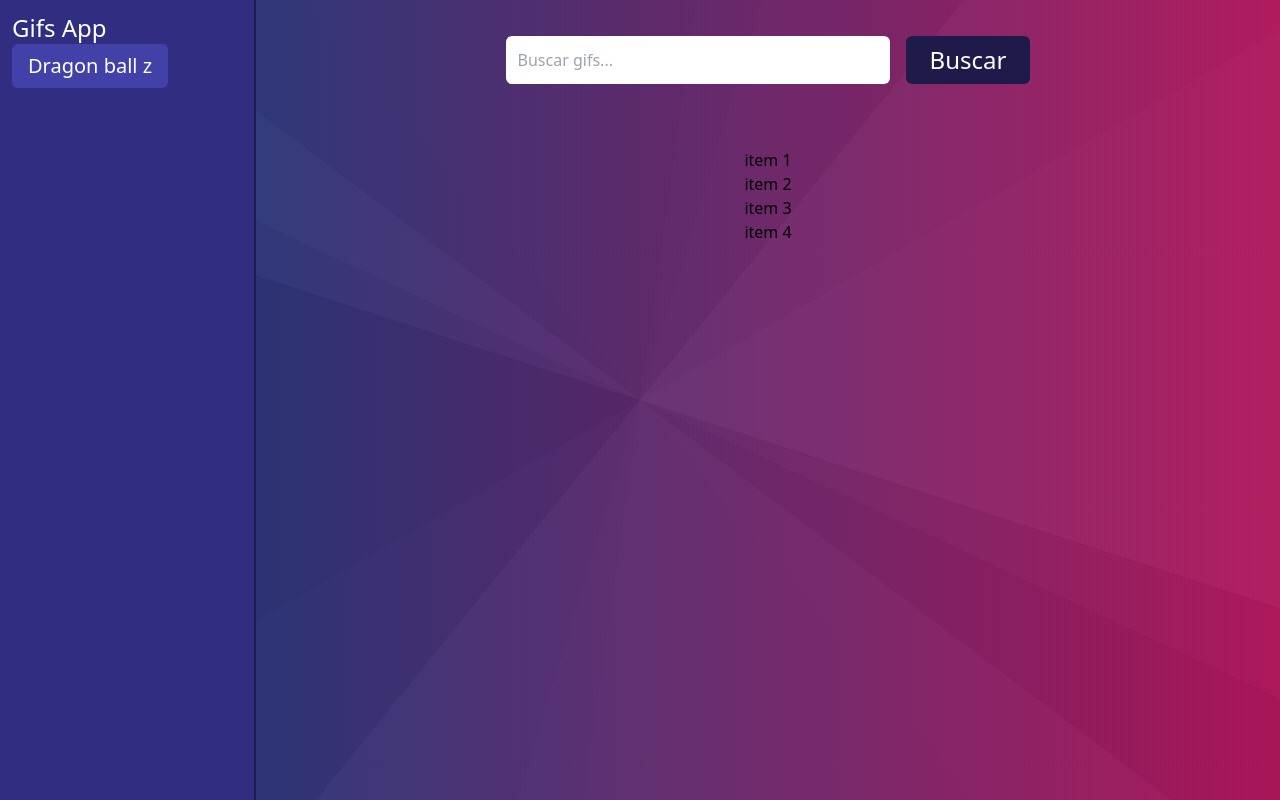
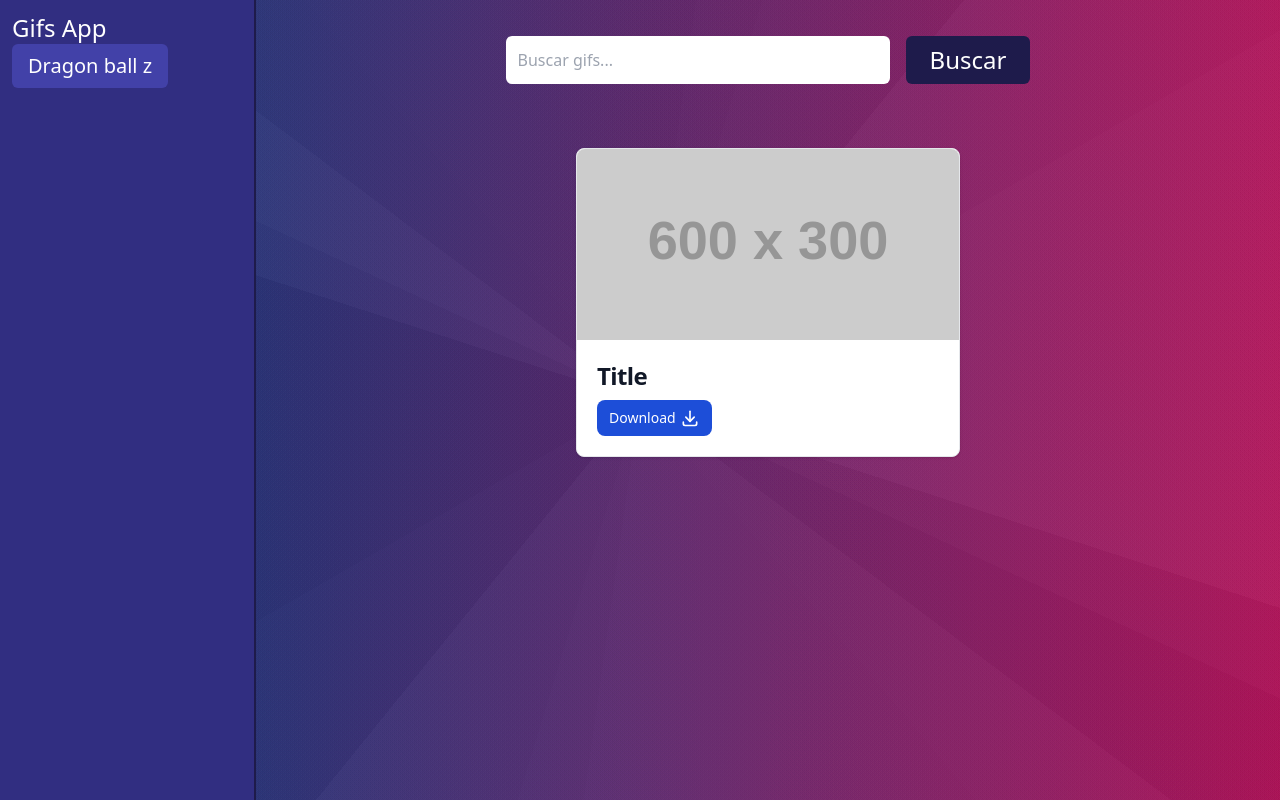
Before and after one commit to iam-leo/gifs-app, an Angular app: page / in a window 1280 px wide. Built offline with nearby package versions, Linux system fonts and the light colour scheme.

Commit message:
add: cardlist component, some structure and styles

```diff
--- /dev/null
+++ b/src/app/gifs/components/card-list/card-list.component.html
@@ -0,0 +1,22 @@
+<div class="max-w-sm bg-white border border-gray-200 rounded-lg shadow dark:bg-gray-800 dark:border-gray-700">
+    <a href="#">
+        <img class="rounded-t-lg" src="http://via.placeholder.com/600x300" alt="" />
+    </a>
+    <div class="p-5">
+        <a href="#">
+            <h5 class="mb-2 text-2xl font-bold tracking-tight text-gray-900 dark:text-white">Title</h5>
+        </a>
+        <a href="#"
+            class="inline-flex items-center px-3 py-2 text-sm font-medium text-center text-white bg-blue-700 rounded-lg gap-x-1 hover:bg-blue-800 focus:ring-4 focus:outline-none focus:ring-blue-300 dark:bg-blue-600 dark:hover:bg-blue-700 dark:focus:ring-blue-800">
+            Download
+            <svg xmlns="http://www.w3.org/2000/svg" width="20" height="20" viewBox="0 0 24 24" fill="none"
+                stroke="#ffffff" stroke-width="2" stroke-linecap="round" stroke-linejoin="round"
+                class="icon icon-tabler icons-tabler-outline icon-tabler-download">
+                <path stroke="none" d="M0 0h24v24H0z" fill="none" />
+                <path d="M4 17v2a2 2 0 0 0 2 2h12a2 2 0 0 0 2 -2v-2" />
+                <path d="M7 11l5 5l5 -5" />
+                <path d="M12 4l0 12" />
+            </svg>
+        </a>
+    </div>
+</div>
--- a/src/app/gifs/gifs.module.ts
+++ b/src/app/gifs/gifs.module.ts
@@ -2,9 +2,10 @@ import { NgModule } from '@angular/core';
 import { CommonModule } from '@angular/common';
 import { HomePageComponent } from './pages/home-page/home-page.component';
 import { SearchBoxComponent } from './components/search-box/search-box.component';
+import { CardListComponent } from './components/card-list/card-list.component';
 
 @NgModule({
-  declarations: [HomePageComponent, SearchBoxComponent],
+  declarations: [HomePageComponent, SearchBoxComponent, CardListComponent],
   imports: [CommonModule],
   exports: [HomePageComponent],
 })
--- a/src/app/gifs/pages/home-page/home-page.component.html
+++ b/src/app/gifs/pages/home-page/home-page.component.html
@@ -5,12 +5,5 @@
     </div>
 
     <!-- Gifs list -->
-    <div>
-        <ul>
-            <li>item 1</li>
-            <li>item 2</li>
-            <li>item 3</li>
-            <li>item 4</li>
-        </ul>
-    </div>
+    <gifs-card-list></gifs-card-list>
 </div>
```
Also changed, not shown: src/app/gifs/components/card-list/card-list.component.ts (added, +8 -0 lines), src/app/gifs/components/card-list/card-list.component.css (added), 1 other file (tests, documents, lock files or other folders).
